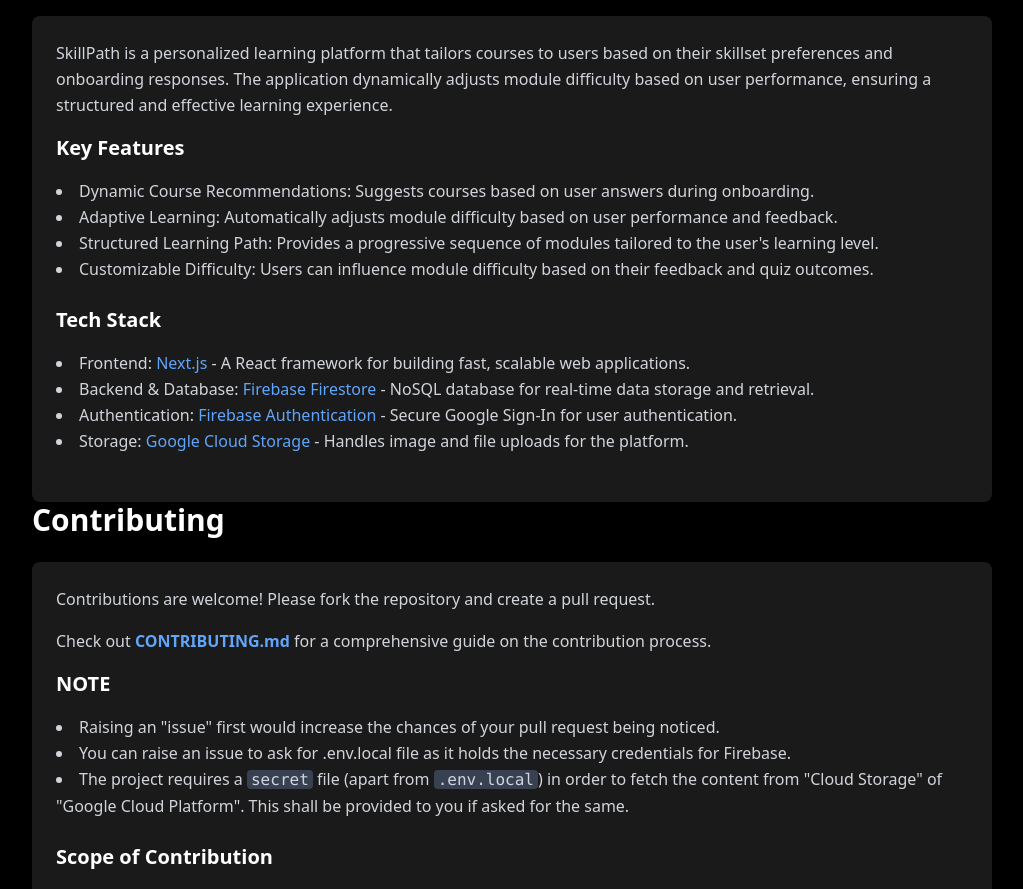
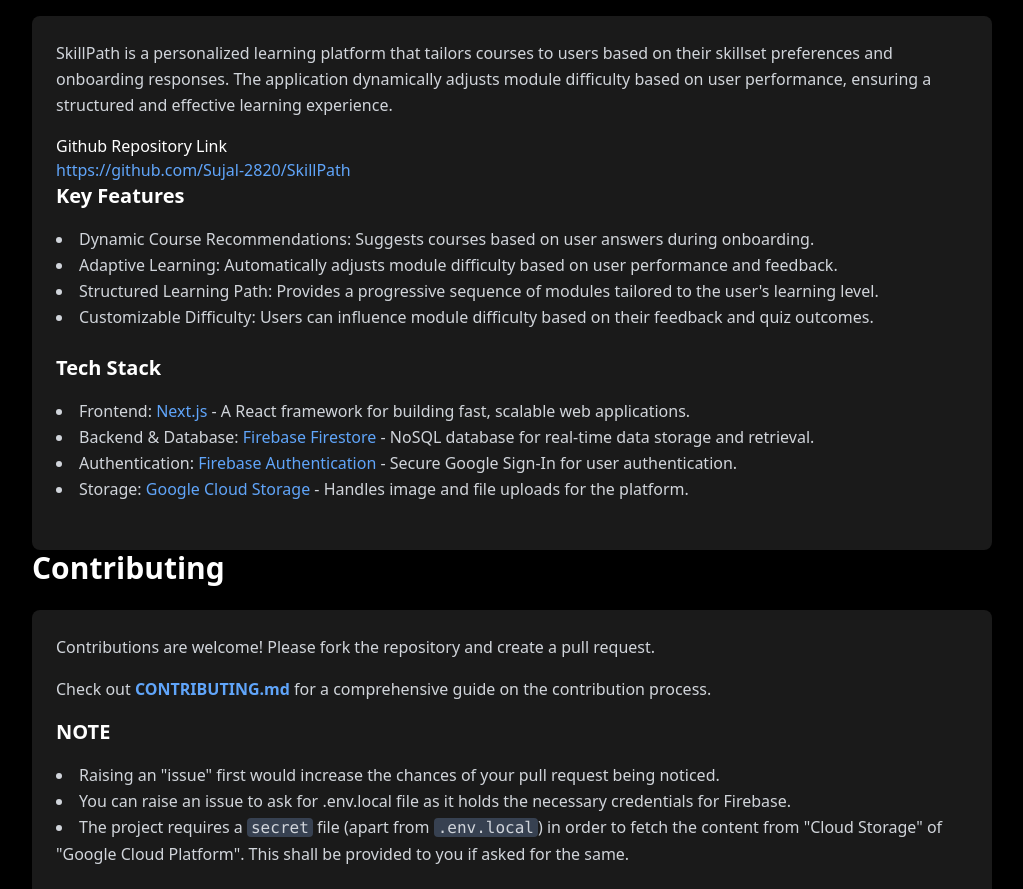
Before and after one commit to Sujal-2820/SkillPath, a Next.js app in the folder SkillPath/skillpath/: page /about in a window 1280 px wide. Shown: the part 800-1689 px from the top of the page, without its empty margins (128-1151 px from the left). Built offline with nearby package versions, Linux system fonts and the light colour scheme; no server answers.

Commit message:
Update page.js
Added Repo link

```diff
--- a/SkillPath/skillpath/src/app/about/page.js
+++ b/SkillPath/skillpath/src/app/about/page.js
@@ -46,6 +46,9 @@
             <p className="text-gray-300 leading-relaxed mb-4">
               SkillPath is a personalized learning platform that tailors courses to users based on their skillset preferences and onboarding responses. The application dynamically adjusts module difficulty based on user performance, ensuring a structured and effective learning experience.
             </p>
+
+            <h3>Github Repository Link</h3>
+            <a href="https://github.com/Sujal-2820/SkillPath" className="text-blue-400 hover:underline">https://github.com/Sujal-2820/SkillPath</a>
 
             <h3 className="text-xl font-semibold mb-4">Key Features</h3>
             <ul className="list-disc list-inside text-gray-300 leading-relaxed mb-6">
```
